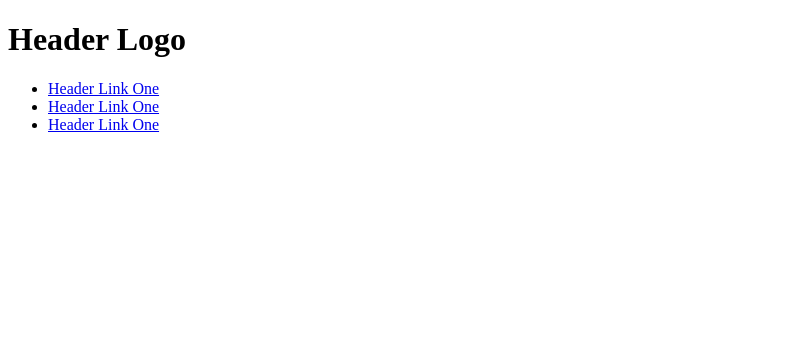
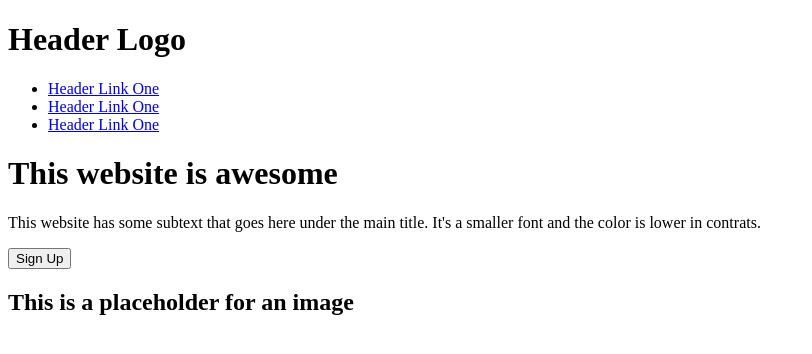
Before and after one commit to thebobuilder/landing-page, a plain HTML site: page index.html in a window 1280 px wide. Shown: the whole page, without its empty margins (0-812 px from the left). Drawn offline with Linux system fonts and the light colour scheme.

Commit message:
Added hero section below header. No css

```diff
--- a/index.html
+++ b/index.html
@@ -10,7 +10,7 @@
         <div class="left-header">
             <h1>Header Logo</h1>
         </div>
-        <div class="right-header">
+        <nav class="right-header">
             <ul>
                 <li>
                     <a href="#">Header Link One</a>
@@ -22,8 +22,18 @@
                     <a href="#">Header Link One</a>
                 </li>
             </ul>
+        </nav>
+    </header>
+    <div class="hero">
+        <div class="hero-left">
+            <h1>This website is awesome</h1>
+            <p>This website has some subtext that goes here under the main title. It's a smaller font and the color is lower in contrats.</p>
+            <button>Sign Up</button>
         </div>
-    </header>
+        <div class="hero-right">
+            <h2>This is a placeholder for an image</h2>
+        </div>
+    </div>
 
 </body>
 </html>
```
